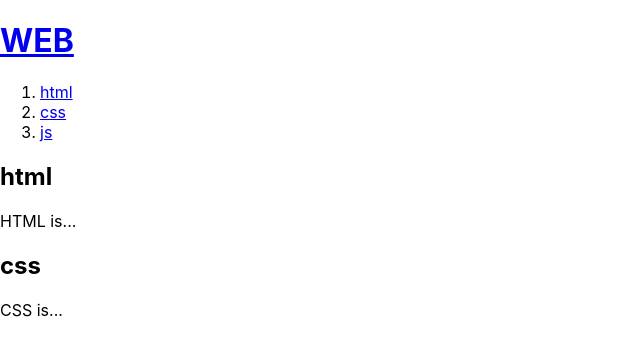
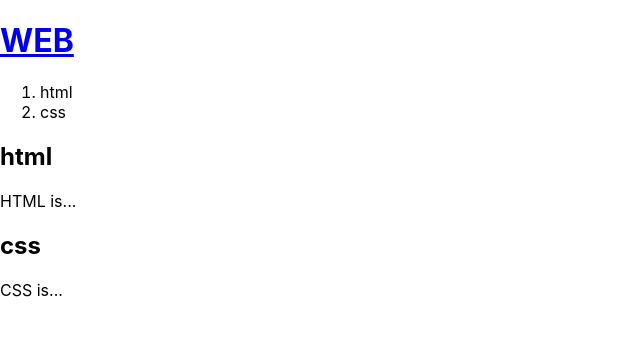
Before and after one commit to minyopi/react-tutorial, a React (Create React App) app: page / in a window 1280 px wide. Shown: the top 356 px of the page, without its empty margins (0-640 px from the left). Built offline with nearby package versions, Linux system fonts and the light colour scheme.

Commit message:
복합적인 데이터를 반복문을 이용해서 복수의 태그 만들기

```diff
--- a/src/App.js
+++ b/src/App.js
@@ -7,19 +7,25 @@ function Header(props){
       </header>
   )
 }
-function Nav(){
+function Nav(props){
+  // let lis = [
+  //   <li><a href="1.html">html</a></li>,
+  //   <li><a href="2.html">css</a></li>,
+  //   <li><a href="3.html">js</a></li>
+  // ]
+  let lis = [];
+  for (let i = 0; i < props.data.length; i++){
+    lis.push(<li key={props.data[i].id}><a>{props.data[i].title}</a></li>);
+  }
   return(
     <nav>
         <ol>
-          <li><a href="1.html">html</a></li>
-          <li><a href="2.html">css</a></li>
-          <li><a href="3.html">js</a></li>
+          {lis}
         </ol>
     </nav>
   )
 }
 
-// 사용자 정의 태그!
 function Article(props){
   return(
     <article>
@@ -30,10 +36,14 @@ function Article(props){
 }
 
 function App() {
+  let topics = [
+    {id:1, title:'html', body:'html is...'},
+    {id:2, title:'css', body:'css is...'}
+  ]
   return (
     <div>
       <Header title="WEB"></Header>
-      <Nav></Nav>
+      <Nav data={topics}></Nav>
       <Article title="html" body="HTML is..."></Article>
       <Article title="css" body="CSS is..."></Article>
     </div>
```
